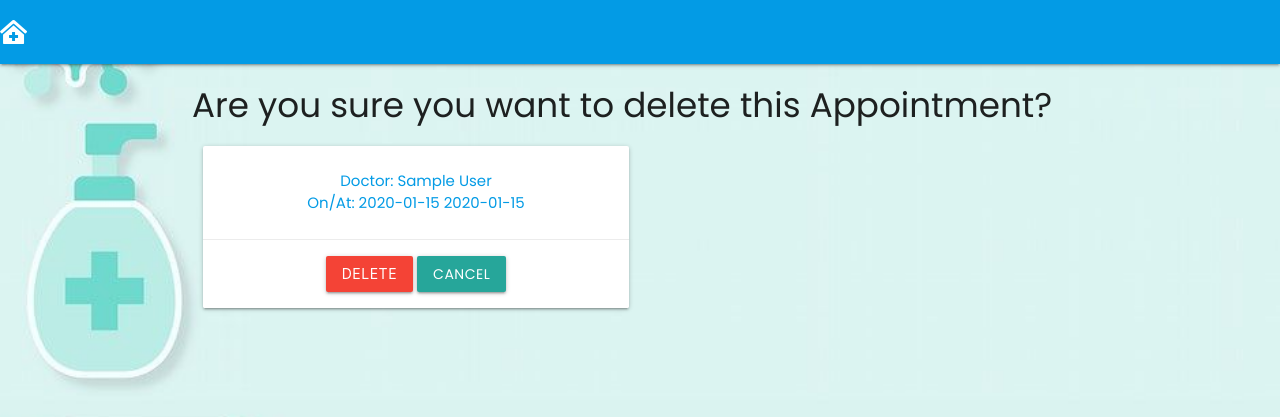
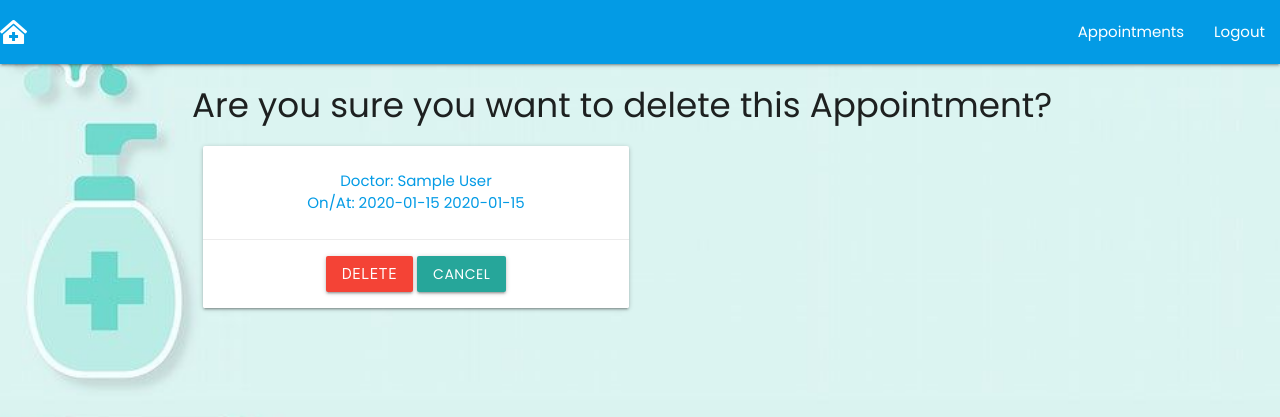
Before and after one commit to mohammad-tahmasebi-ci/milestone3, a Flask app: page /confirm_appointment_deletion/1 in a window 1280 px wide. Shown: the top 417 px of the page. Run offline with Flask 3, Linux system fonts and the light colour scheme; the visitor is signed in with stand-in values (Sample User, id 1); tables that the repository leaves empty hold one stand-in row (values such as "Sample post"); some libraries are stand-ins or nearby versions.

Commit message:
Update confirm_appointment_deletion.html
Add menu options to the page

```diff
--- a/appointments/templates/confirm_appointment_deletion.html
+++ b/appointments/templates/confirm_appointment_deletion.html
@@ -1,4 +1,12 @@
 {% extends "base.html" %}
+
+<!-- navbar menu option to be displayed on this screen -->
+{% block navoptions %}
+
+<li><a href="{{ url_for('view_appointments') }}">Appointments</a></li>
+<li><a href="{{ url_for('logout') }}">Logout</a></li>
+
+{% endblock %}
 
 {% block content %}
 
```
